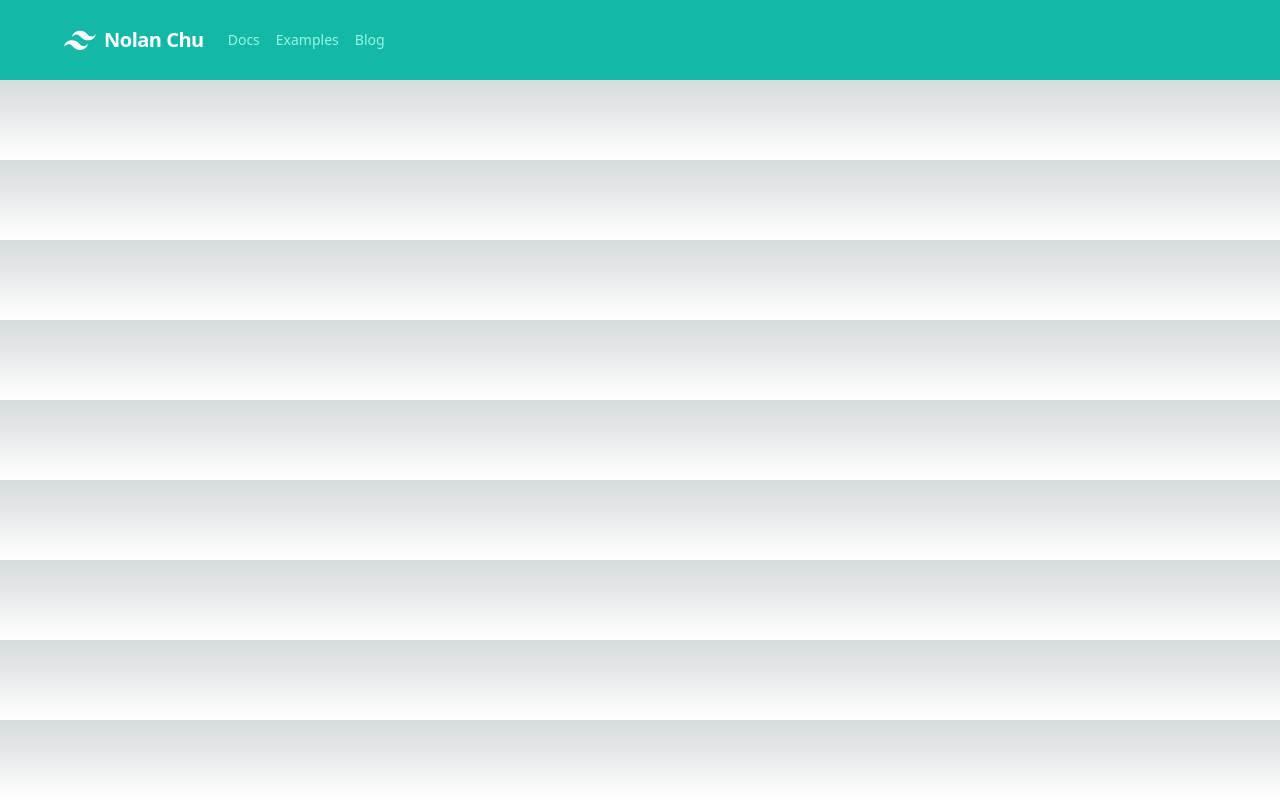
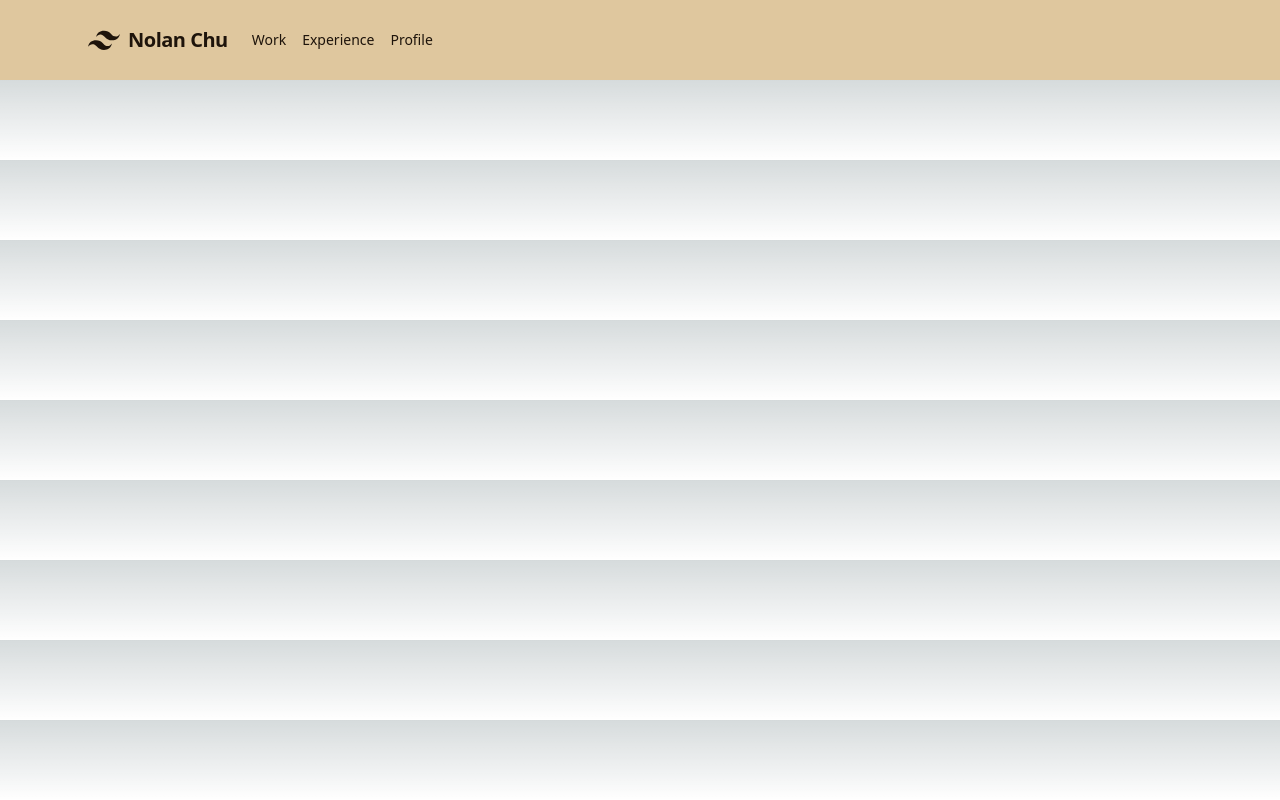
Before and after one commit to Nolancchu/Personal-Website, a Next.js app in the folder nolanchupersonalwebsite/: page / in a window 1280 px wide. Built offline with nearby package versions, Linux system fonts and the light colour scheme.

Commit message:
more nav work

```diff
--- a/nolanchupersonalwebsite/pages/index.tsx
+++ b/nolanchupersonalwebsite/pages/index.tsx
@@ -3,26 +3,21 @@ const inter = Inter({ subsets: ['latin'] })
 
 export default function Home() {
   return (
-    <nav className="flex items-center flex-wrap bg-teal-500 p-6">
-      <div className="flex items-center flex-shrink-0 text-white mr-6">
-        <svg className="fill-current h-8 w-8 mr-2 ml-10" width="54" height="54" viewBox="0 0 54 54" xmlns="http://www.w3.org/2000/svg"><path d="M13.5 22.1c1.8-7.2 6.3-10.8 13.5-10.8 10.8 0 12.15 8.1 17.55 9.45 3.6.9 6.75-.45 9.45-4.05-1.8 7.2-6.3 10.8-13.5 10.8-10.8 0-12.15-8.1-17.55-9.45-3.6-.9-6.75.45-9.45 4.05zM0 38.3c1.8-7.2 6.3-10.8 13.5-10.8 10.8 0 12.15 8.1 17.55 9.45 3.6.9 6.75-.45 9.45-4.05-1.8 7.2-6.3 10.8-13.5 10.8-10.8 0-12.15-8.1-17.55-9.45-3.6-.9-6.75.45-9.45 4.05z"/></svg>
+    <nav className="flex items-center flex-wrap bg-ncc-beige p-6">
+      <div className="flex items-center flex-shrink-0 text-ncc-brown mr-6">
+        <svg className="fill-current h-8 w-8 mr-2 ml-16" width="54" height="54" viewBox="0 0 54 54" xmlns="http://www.w3.org/2000/svg"><path d="M13.5 22.1c1.8-7.2 6.3-10.8 13.5-10.8 10.8 0 12.15 8.1 17.55 9.45 3.6.9 6.75-.45 9.45-4.05-1.8 7.2-6.3 10.8-13.5 10.8-10.8 0-12.15-8.1-17.55-9.45-3.6-.9-6.75.45-9.45 4.05zM0 38.3c1.8-7.2 6.3-10.8 13.5-10.8 10.8 0 12.15 8.1 17.55 9.45 3.6.9 6.75-.45 9.45-4.05-1.8 7.2-6.3 10.8-13.5 10.8-10.8 0-12.15-8.1-17.55-9.45-3.6-.9-6.75.45-9.45 4.05z"/></svg>
           <span className="font-semibold text-xl tracking-tight">Nolan Chu</span>
       </div>
-      <div className="block lg:hidden">
-        <button className="flex items-center px-3 py-2 border rounded text-teal-200 border-teal-400 hover:text-white hover:border-white">
-          <svg className="fill-current h-3 w-3" viewBox="0 0 20 20" xmlns="http://www.w3.org/2000/svg"><title>Menu</title><path d="M0 3h20v2H0V3zm0 6h20v2H0V9zm0 6h20v2H0v-2z"/></svg>
-        </button>
-      </div>
-      <div className="w-full flex flex-grow lg:flex lg:items-center lg:w-auto">
+      <div className="w-full flex flex-grow flex-row lg:flex lg:items-center lg:w-auto">
         <div className="text-sm lg:flex-grow">
-          <a href="#responsive-header" className="block mt-4 lg:inline-block lg:mt-0 text-teal-200 hover:text-white mr-4">
-            Docs
+          <a href="#responsive-header" className="block mt-4 lg:inline-block lg:mt-0 text-ncc-brown hover:text-white mr-4">
+            Work
           </a>
-          <a href="#responsive-header" className="block mt-4 lg:inline-block lg:mt-0 text-teal-200 hover:text-white mr-4">
-            Examples
+          <a href="#responsive-header" className="block mt-4 lg:inline-block lg:mt-0 text-ncc-brown hover:text-white mr-4">
+            Experience
           </a>
-          <a href="#responsive-header" className="block mt-4 lg:inline-block lg:mt-0 text-teal-200 hover:text-white">
-            Blog
+          <a href="#responsive-header" className="block mt-4 lg:inline-block lg:mt-0 text-ncc-brown hover:text-white">
+            Profile
           </a>
         </div>
       </div>
--- a/nolanchupersonalwebsite/tailwind.config.js
+++ b/nolanchupersonalwebsite/tailwind.config.js
@@ -9,13 +9,11 @@ module.exports = {
     extend: {
       colors: {
         ncc: {
-          lightblue: "#A2E1FF",
-          blue: "#5EB7FF",
-          bluePurple: "#7D91EA",
-          purple: "#A571CD",
-          pinkPurple: "#BF4CA0",
-          pink: "#C62368",
-          black: "#001220",
+          beige: "#DFC79E",
+          black: "#0F0A0A",
+          grey: "#6D6875",
+          white: "#F7F7FF",
+          brown: "#1E140B",
       backgroundImage: {
         'gradient-radial': 'radial-gradient(var(--tw-gradient-stops))',
         'gradient-conic':
```
